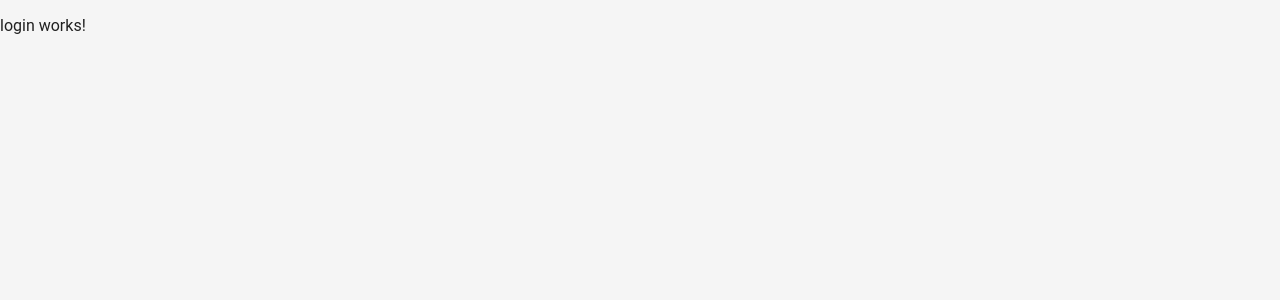
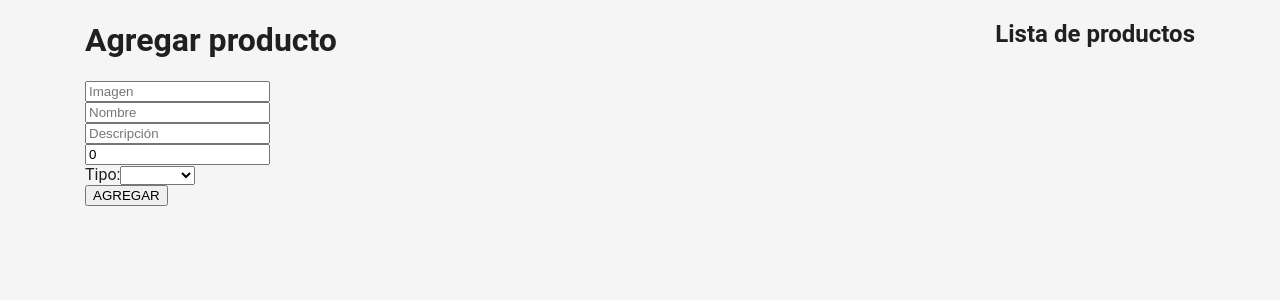
Before and after one commit to urmanzaru/capacitacionAngular9, an Angular app: page /exercises in a window 1280 px wide. Before the commit this address led to /access. Shown: the top 300 px of the page. Built offline with nearby package versions, Linux system fonts and the light colour scheme.

Commit message:
Ejercio 1

```diff
--- /dev/null
+++ b/src/app/exercises/exercise1/exercise1.component.html
@@ -0,0 +1,30 @@
+<div class="container">
+  <div class="row">
+    <div class="col">
+      <h1>Agregar producto</h1>
+      <form #productForm="ngForm" ngNativeValidate (ngSubmit)="addProductWithForm(productForm)">
+        <input type="text" name="image" placeholder="Imagen" [(ngModel)]="createProduct.image" required> <br>
+        <input type="text" name="name" placeholder="Nombre" [(ngModel)]="createProduct.name" maxlength="60" required> <br>
+        <input type="text" name="description" placeholder="Descripción" [(ngModel)]="createProduct.description" maxlength="250" required><br>
+        <input type="number" name="price" placeholder="Precio" [(ngModel)]="createProduct.price" min="1" required> <br>
+        <div>
+            <label for="tipo">Tipo:</label>
+              <select id="tipo" name="type" [(ngModel)]="createProduct.type" required>
+                <option value="1">Postres</option>
+                <option value="2">Comidas</option>
+                <option value="3">Bebidas</option>
+              </select> <br>
+          </div>
+          <button type="submit">AGREGAR</button>
+
+      </form>
+    </div>
+    <div class="col-md-auto">
+      <h2>Lista de productos</h2>
+      <div class="row">
+        <div *ngFor="let item of listProducts">
+          <app-product-shared-list [product]="item"> </app-product-shared-list>
+        </div>
+
+  </div>
+</div>
--- /dev/null
+++ b/src/app/exercises/exercise1/exercise1.component.ts
@@ -0,0 +1,49 @@
+import { Component, OnInit } from '@angular/core';
+import{ProductItf} from './../../interface/product.interface'
+import { NgForm } from '@angular/forms';
+
+@Component({
+  selector: 'app-exercise1',
+  templateUrl: './exercise1.component.html',
+  styleUrls: ['./exercise1.component.scss']
+})
+export class Exercise1Component implements OnInit {
+  product :ProductItf;
+  listProducts: ProductItf[]=[];
+  createProduct: ProductItf={
+    name:'',
+    description:'',
+    type: null,
+    image:'',
+    price: 0
+  }
+  constructor() { }
+
+  ngOnInit(): void {
+  }
+  addProductWithForm(productForm :NgForm){
+    if (productForm.invalid){
+      console.log ('El formulario no es válido')
+      return;
+    }
+    this.listProducts.push(this.createProduct);
+
+  }
+  deleteProduct(){
+    this.listProducts.pop(
+
+
+    )
+    }
+
+  getTextType(type:number){
+    if(type===1){
+      return 'Postres';
+    }
+    if(type===2){
+      return 'Comidas';
+    } else {
+      return 'Bebidas'
+    }
+  }
+}
--- a/src/app/practice/practice.component.html
+++ b/src/app/practice/practice.component.html
@@ -1,43 +1,80 @@
-<div style="padding: 20px  10%,; width:100%;">
+
+<div style="padding: 20px 10%; width: 100%;">
+
   <app-product-shared [product]="product"></app-product-shared>
-
   <br>
- <div class="fx-cv-sb">
-   <p><b>Lista de productos</b></p>
-   <button type="button" (click)="addProduct()"> AGREGAR </button>
- </div>
-
+  <div class="fx-cv-sb">
+      <p><b>Lista de productos</b></p>
+      <button type="button" (click)="addProduct()">AGREGAR</button>
+  </div>
   <br>
+  <div class="row">
+      <div *ngFor="let item of listProducts" class="col-12 col-md-3">
+          <app-product-shared [product]="item"></app-product-shared>
+      </div>
+  </div>
 
 
     <div class="row">
-      <div *ngFor="let item of listProducts" class="col-12 col-md-4">
-        <app-product-shared [product]="item"></app-product-shared>
-      </div>
+      <div class="col-12 col-md-6">
+    <h3>FORMULARIO PLANTILLA</h3>
 
-    </div>
     <form #productForm="ngForm" ngNativeValidate (ngSubmit)="addProductWithForm(productForm)">
       <input type="text" name="image" placeholder="Imagen" [(ngModel)]="createProduct.image" required>
-      <input type="text" name="name" placeholder="Nombre" [(ngModel)]="createProduct.name"required maxlength="60">
+      <input type="text" name="name" placeholder="Nombre" [(ngModel)]="createProduct.name" required maxlength="60">
       <input type="text" name="description" placeholder="Descripción" [(ngModel)]="createProduct.description" required maxlength="250">
       <input type="number" name="price" placeholder="Precio" [(ngModel)]="createProduct.price" required min="1">
       <div>
+          <label for="tipo">Tipo:</label>
+          <select id="tipo" name="type" [(ngModel)]="createProduct.type" required>
+                  <option value=1>Comidas</option>
+                  <option value=2>Bebidas</option>
+                  <option value=3>Postres</option>
+                  </select>
+      </div>
+      <button type="submit">AGREGAR PRODUCTO</button>
+  </form>
+
+  <div>
+      Form valid: {{productForm.valid}} Form: {{productForm.value | json}}
+  </div>
+  <div>
+      Model create product: {{createProduct | json}}
+  </div>
+  <br>
+  <br>
+      </div>
+    </div>
+
+
+    <div class="row">
+      <div class="col-12 col-md-6">
+        <h3>FORMULARIO REACTIVO</h3>
+    <form [formGroup]="formProduct" ngNativeValidate (ngSubmit)="addProductWithReactiveForm()">
+      <input type="text"  placeholder="Imagen" formControlName="image" >
+      <input type="text"  placeholder="Nombre" formControlName="name" >
+      <input type="text"  placeholder="Descripción" formControlName="description" >
+      <input type="number"  placeholder="Precio" formControlName="price" >
+      <div>
         <label for='tipo'> Tipo : </label>
-        <select id="tipo" name="type" [(ngModel)]="createProduct.type" required>
+        <select id="tipo" formControlName="type" >
           <option value="1"> Postres</option>
           <option value="2"> Comidas</option>
           <option value="3"> Bebidas</option>
         </select>
       </div>
-      <button type="submit">Agregar producto</button>
+      <button type="submit">AGREGAR PRODUCTO</button>
       <div>
-        Form valid:{{productForm.valid}}
-        Form: {{productForm.value | json}}
+        Form valid:{{formProduct.valid}}
+        Form: {{formProduct.value | json}}
       </div>
       <div>
-       Module create product: {{productForm.value | json}}
+       Module create product: {{formProduct.value | json}}
       </div>
       <br>
       <br>
     </form>
   </div>
+
+</div>
+</div>
--- a/src/app/practice/practice.component.ts
+++ b/src/app/practice/practice.component.ts
@@ -1,7 +1,7 @@
 import { Component, OnInit } from '@angular/core';
 import{ProductItf} from './../interface/product.interface'
 import { from } from 'rxjs';
-import { NgForm } from '@angular/forms';
+import { NgForm, FormGroup, FormControl, Validators } from '@angular/forms';
 @Component({
   selector: 'app-practice',
   templateUrl: './practice.component.html',
@@ -18,6 +18,8 @@ createProduct: ProductItf={
   image:'',
   price: 0
 }
+formProduct: FormGroup;
+
   constructor() { }
 
   ngOnInit(): void {
@@ -29,7 +31,18 @@ this.product={
   price: 75.5,
   type: 2,
 }
+this.initForm();
 this.add3Products();
+}
+
+initForm(){
+  this.formProduct = new FormGroup({
+    name: new FormControl('', [Validators.required, Validators.maxLength(60)]),
+    description: new FormControl('',[Validators.required, Validators.maxLength(250)]),
+    type: new FormControl(null, Validators.required),
+    image: new FormControl('', Validators.required),
+    price: new FormControl(0, [Validators.required, Validators.min(1)])
+  })
 }
 //button
 addProduct(){
@@ -49,8 +62,17 @@ addProductWithForm(productForm :NgForm){
     return;
   }
   this.listProducts.push(this.createProduct);
+  productForm.reset();
 }
 
+addProductWithReactiveForm(){
+  if(this.formProduct.invalid){
+    console.log ('El formulario no es válido')
+    return;
+  }
+  this.listProducts.push(this.formProduct.value);
+  this.formProduct.reset();
+}
 
 //areglo de producto
 add3Products() {
--- /dev/null
+++ b/src/app/shared/product-shared-list/product-shared-list.component.html
@@ -0,0 +1,24 @@
+<div class="pd-general">
+  <div class="container">
+    <div class="row">
+      <div class="col">
+        Nombre: {{product.name | uppercase}}
+      </div>
+      <div class="col">
+        Descripción: {{product.description}}
+      </div>
+      <div class="col">
+       Tipo: {{product.type}}
+      </div>
+      <div class="col">
+        Precio: {{product.price}}
+      </div>
+      <div class="col">
+        <img src="{{product.image}}" width="100px" height="50px">
+      </div>
+      <div class="col">
+       <button type="submit" (click)="deleteProduct()"> Eliminar</button>
+      </div>
+    </div>
+</div>
+</div>
--- /dev/null
+++ b/src/app/shared/product-shared-list/product-shared-list.component.ts
@@ -0,0 +1,25 @@
+import { Component, OnInit, Input } from '@angular/core';
+import{ProductItf} from './../../interface/product.interface';
+
+@Component({
+  selector: 'app-product-shared-list',
+  templateUrl: './product-shared-list.component.html',
+  styleUrls: ['./product-shared-list.component.scss']
+})
+export class ProductSharedListComponent implements OnInit {
+
+
+  @Input()
+  product: ProductItf;
+  listProducts: ProductItf[]=[];
+  constructor() { }
+
+  ngOnInit(): void {
+  }
+  deleteProduct(){
+    this.listProducts.pop(
+
+
+    )
+    }
+}
--- a/src/app/shared/product-shared/product-shared.component.html
+++ b/src/app/shared/product-shared/product-shared.component.html
@@ -1,8 +1,9 @@
-<div class="pd-general" style="width: 300px">
-  <img src="{{product.image}}" width="300px" height="200px"> {{product.name}}
-   <p>{{product.description | uppercase}}</p>
+<div class="pd-general" style="width: 300px;">
+  <img src="{{product.image}}" width="300px" height="250px"> {{product.name}}
+  <div></div>
+  <p>{{product.description | uppercase}}</p>
   <div class="fx-cv-sb">
-      <p>{{product.price | currency}}</p>
-      <b>{{product.type==1?'Postres':(product.type==2?'Comidas':'Bebidas')}}</b>
+      <div><b>{{product.price | currency}}</b></div>
+      <div><b>{{product.type==1?'Comida':product.type==2?'Bebidas':'Postres'}}</b></div>
   </div>
 </div>
```
Also changed, not shown: src/app/app-routing.module.ts (+6 -1 lines), src/app/app.module.ts (+6 -2 lines), src/app/exercises/exercise1/exercise1.component.scss (added), src/app/shared/product-shared-list/product-shared-list.component.scss (added).
